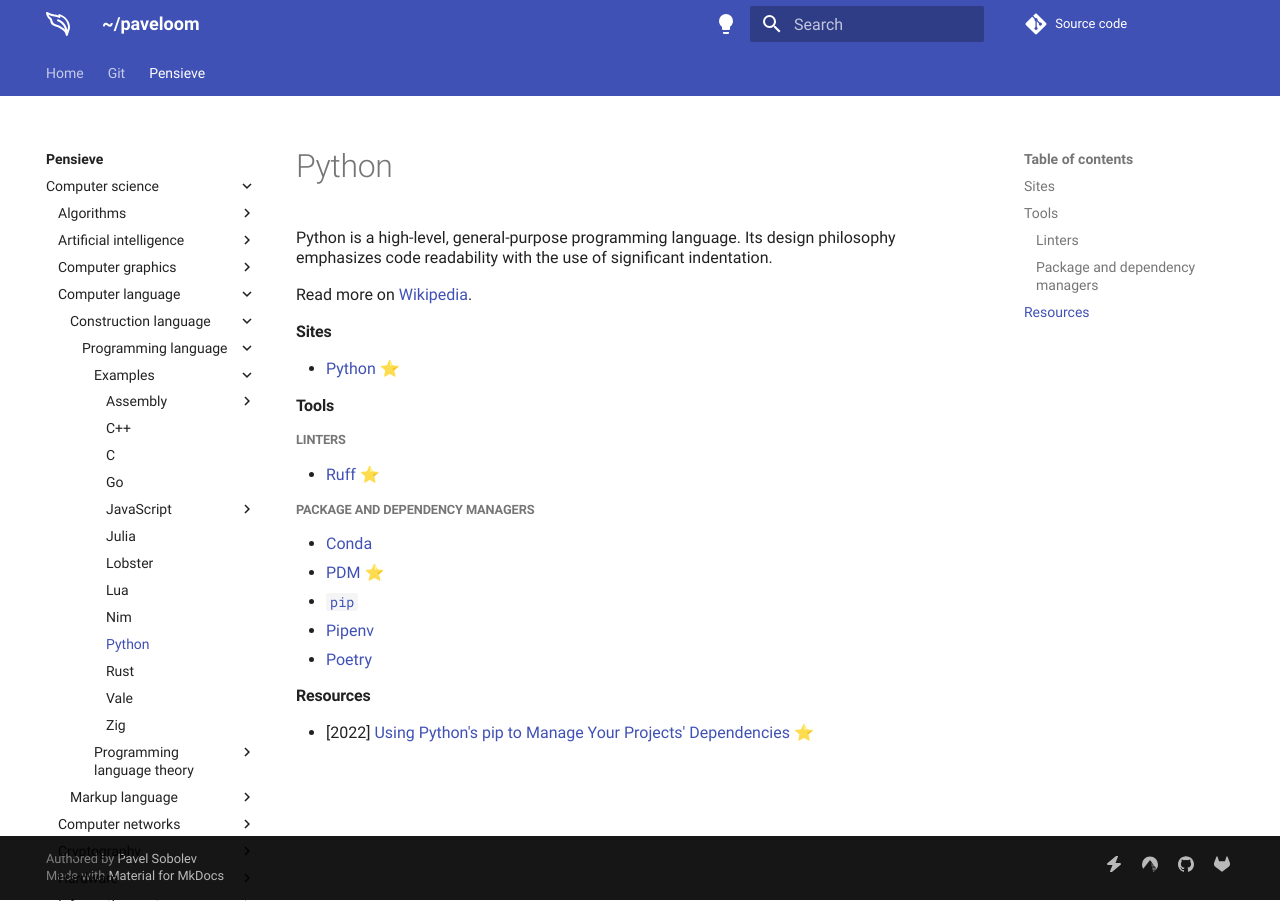
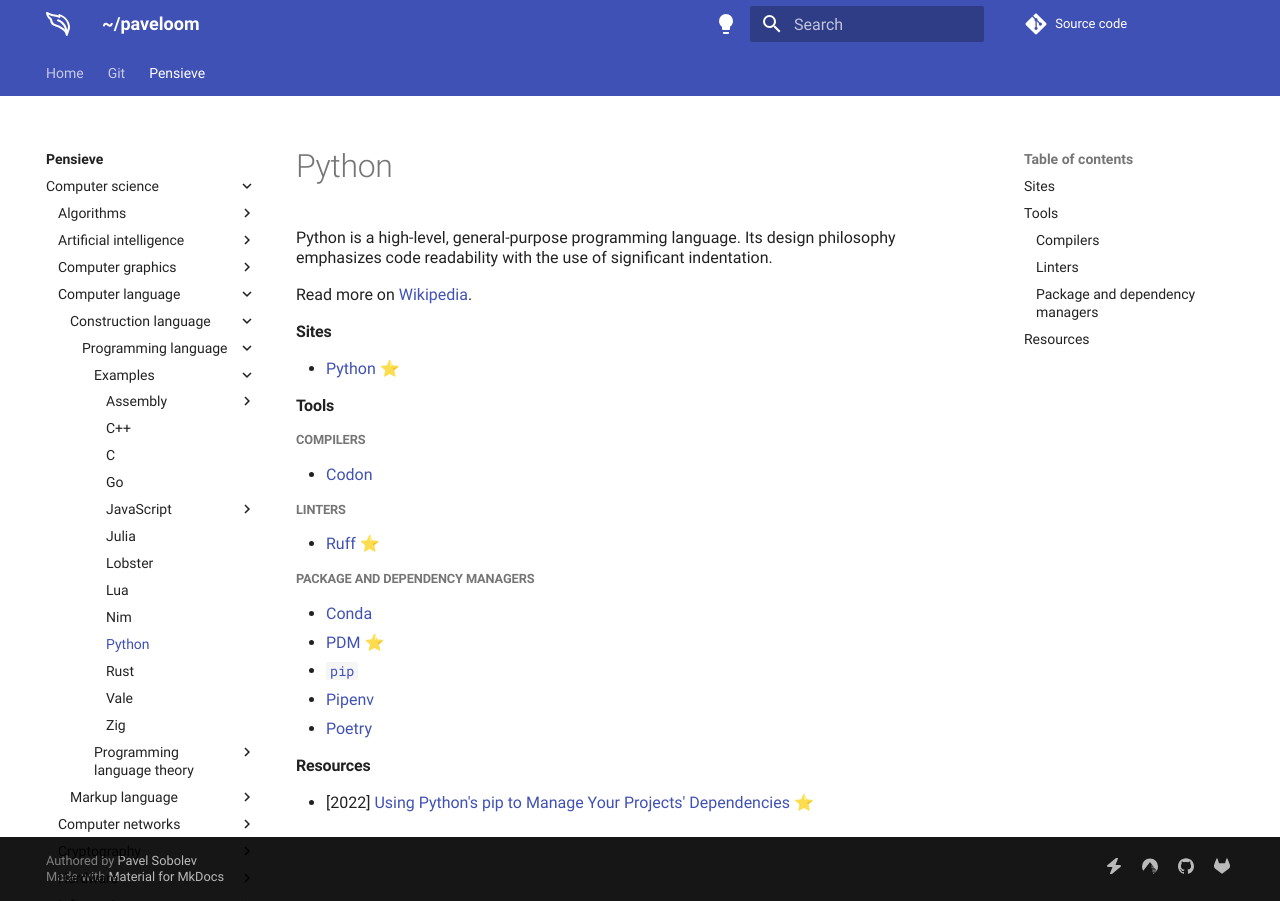
Before and after one commit to paveloom/paveloom.dev, an MkDocs documentation site: the page built from content/pensieve/python.md, in a window 1280 px wide. Built offline with MkDocs 1.6.1 and Material for MkDocs 9.7.7, drawn with Linux system fonts in a browser that asks for light colours; comment, search, counter and statistics services are not loaded.

Commit message:
Pensieve: update the Python page.

```diff
--- a/content/pensieve/python.md
+++ b/content/pensieve/python.md
@@ -8,6 +8,9 @@
 - [Python](https://www.python.org) ⭐
 
 #### Tools
+
+##### Compilers
+- [Codon](https://github.com/exaloop/codon)
 
 ##### Linters
 - [Ruff](https://github.com/charliermarsh/ruff) ⭐
```
